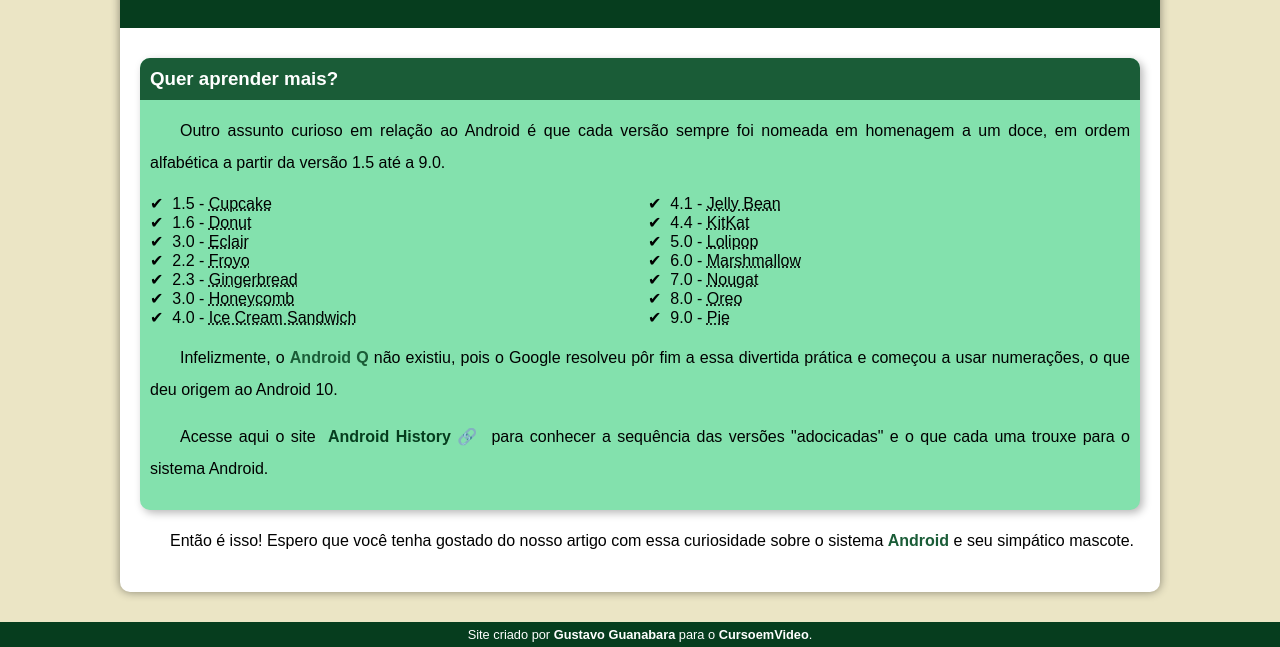
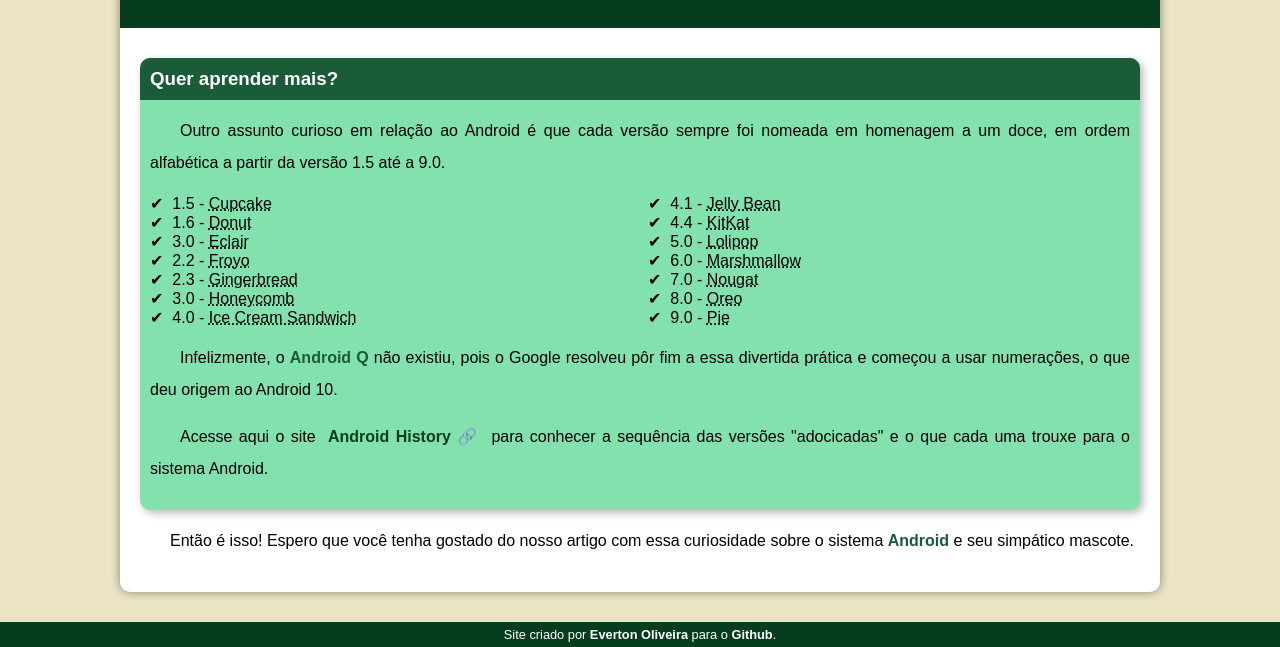
Before and after one commit to EvertonOliveiraSilva/projeto-android, a plain HTML site: page index.html in a window 1280 px wide. Shown: the part 2433-3080 px from the top of the page. Drawn offline with Linux system fonts and the light colour scheme.

Commit message:
atualizei o link

```diff
--- a/index.html
+++ b/index.html
@@ -125,7 +125,7 @@
         </article>
      </main>
      <footer>
-        <p>Site criado por <a href="https://gustavoguanabara.github.io/" target="_blank">Gustavo Guanabara</a> para o <a href="https://www.youtube.com/@CursoemVideo" target="_blank">CursoemVideo</a>.</p>
+        <p>Site criado por <a href="https://www.linkedin.com/in/evertonoliveiradasilva/" target="_blank">Everton Oliveira</a> para o <a href="https://github.com/EvertonOliveiraSilva" target="_blank">Github</a>.</p>
      </footer>
 </body>
 </html>
```
